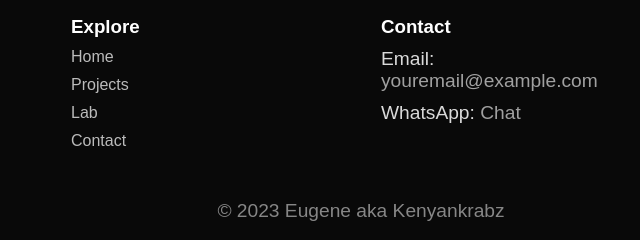
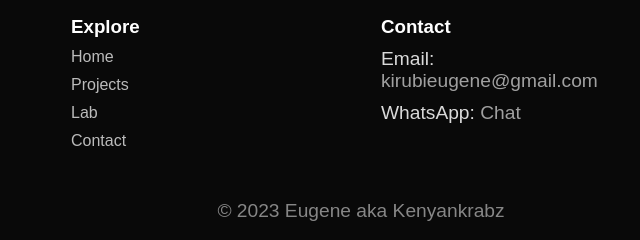
Before and after one commit to krabz39/krabzport, a plain HTML site: page index.html in a window 1280 px wide. Shown: the part 6506-6746 px from the top of the page, 279-919 px from the left. Drawn offline with Linux system fonts and the light colour scheme.

Commit message:
update 1

```diff
--- a/index.html
+++ b/index.html
@@ -127,7 +127,7 @@
     <div class="card">
       <h3>🛠 Custom Systems</h3>
       <p>I build automation tools & digital systems.</p>
-      <button onclick="window.open('mailto:youremail@example.com')">Hire Me</button>
+      <button onclick="window.open('mailto:kirubieugene@gmail.com')">Hire Me</button>
     </div>
 
   </div>
@@ -175,7 +175,7 @@
 
   <div class="contact-actions">
 
-    <button onclick="window.location.href='mailto:youremail@example.com'">
+    <button onclick="window.location.href='mailto:kirubieugene@gmail.com'">
       Email Me
     </button>
 
@@ -247,7 +247,7 @@
 
     <div class="footer-section">
       <h3>Contact</h3>
-      <p>Email: <a href="mailto:kirubieugene@gmail.com">youremail@example.com</a></p>
+      <p>Email: <a href="mailto:kirubieugene@gmail.com">kirubieugene@gmail.com</a></p>
       <p>WhatsApp: <a href="https://wa.me/254706445569">Chat</a></p>
     </div>
 
```
